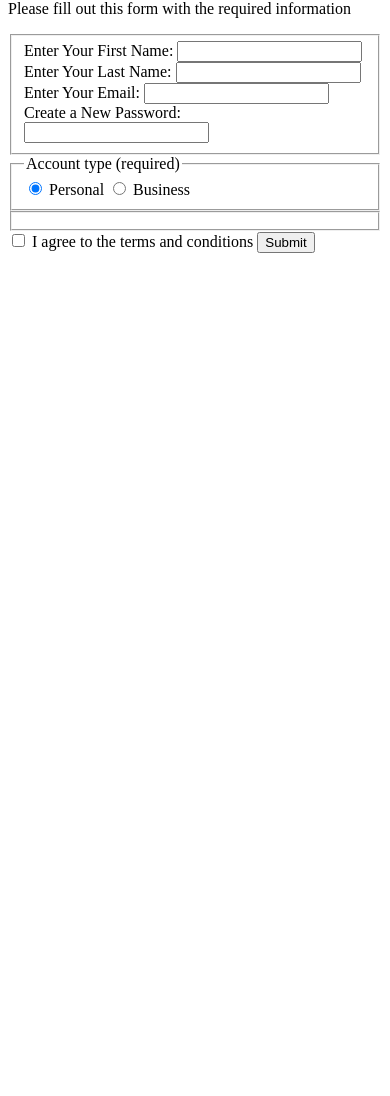
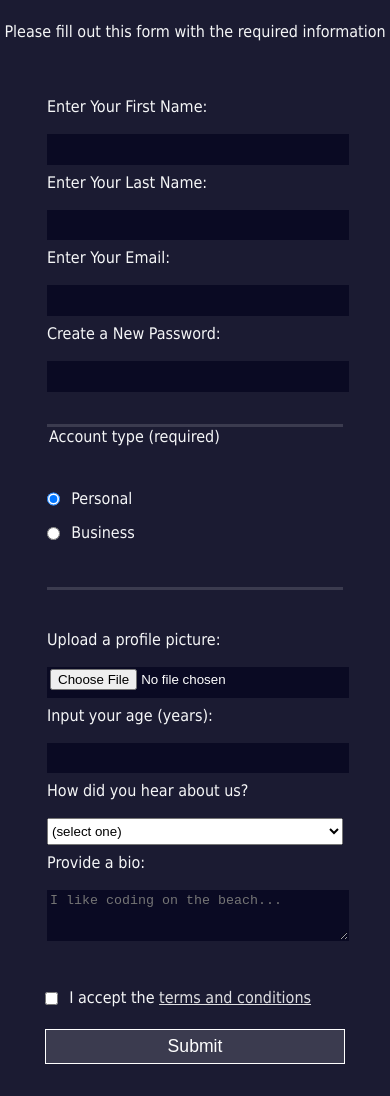
Before and after one commit to AbeJitsu/Registration-Form-HTML, a plain HTML site: page src/index.html in a window 390 px wide. Shown: the part 80-1176 px from the top of the page. Before the commit the page ends 844 px from the top, so only its background shows below. Drawn offline with Linux system fonts and the light colour scheme.

Commit message:
feat: Complete registration form and styles
- Enhanced `index.html`:
  - Added `name` attributes to form inputs for proper data submission.
  - Updated radio buttons and checkbox with `class="inline"` for consistent inline styling.
  - Added profile picture upload, age input, referrer dropdown, and bio textarea fields.
  - Linked the terms and conditions checkbox to the required label and added a hyperlink with `target="_blank"`.

- Added `styles.css`:
  - Styled the form and its components for responsive design and readability.
  - Applied consistent spacing and alignment for inputs, labels, and buttons.
  - Changed the terms and conditions link color to `#dfdfe2` and added underline for visibility.
  - Included specific styling for file inputs, inline elements, and the submit button.

- Fixed the stylesheet link in `index.html` to point to the correct path.

```diff
--- a/src/index.html
+++ b/src/index.html
@@ -1,9 +1,9 @@
 <!DOCTYPE html>
 <html lang="en">
   <head>
-    <meta charset="UTF-8">
+    <meta charset="UTF-8" />
     <title>Registration Form</title>
-    <link rel="stylesheet" href="styles.css" />
+    <link rel="stylesheet" href="../styles.css" />
   </head>
   <body>
     <h1>Registration Form</h1>
@@ -11,17 +11,18 @@
     <form method="post" action="https://register-demo.freecodecamp.org">
       <fieldset>
         <label for="first-name">Enter Your First Name:</label>
-        <input id="first-name" type="text" required />
+        <input id="first-name" name="first-name" type="text" required />
 
         <label for="last-name">Enter Your Last Name:</label>
-        <input id="last-name" type="text" required />
+        <input id="last-name" name="last-name" type="text" required />
 
         <label for="email">Enter Your Email:</label>
-        <input id="email" type="email" required />
+        <input id="email" name="email" type="email" required />
 
         <label for="new-password">Create a New Password:</label>
         <input
           id="new-password"
+          name="new-password"
           type="password"
           pattern="[a-z0-5]{8,}"
           required
@@ -34,7 +35,7 @@
             id="personal-account"
             type="radio"
             name="account-type"
-            value="personal-account"
+            class="inline"
             checked
           />
           Personal
@@ -44,20 +45,45 @@
             id="business-account"
             type="radio"
             name="account-type"
-            value="business-account"
+            class="inline"
           />
           Business
         </label>
       </fieldset>
-      <fieldset></fieldset>
-      <!-- Add the required label and checkbox here -->
+      <fieldset>
+        <label for="profile-picture">Upload a profile picture:</label>
+        <input id="profile-picture" type="file" name="file" />
+
+        <label for="age">Input your age (years):</label>
+        <input id="age" type="number" name="age" min="13" max="120" />
+
+        <label for="referrer">How did you hear about us?</label>
+        <select id="referrer" name="referrer">
+          <option value="">(select one)</option>
+          <option value="1">freeCodeCamp News</option>
+          <option value="2">freeCodeCamp YouTube Channel</option>
+          <option value="3">freeCodeCamp Forum</option>
+          <option value="4">Other</option>
+        </select>
+
+        <label for="bio">Provide a bio:</label>
+        <textarea
+          id="bio"
+          name="bio"
+          rows="3"
+          cols="30"
+          placeholder="I like coding on the beach..."
+        ></textarea>
+      </fieldset>
       <label for="terms-and-conditions">
         <input
+          class="inline"
           id="terms-and-conditions"
           type="checkbox"
           required
+          name="terms-and-conditions"
         />
-        I agree to the terms and conditions
+        I accept the <a href="https://www.freecodecamp.org/news/terms-of-service/" target="_blank">terms and conditions</a>
       </label>
       <input type="submit" value="Submit" />
     </form>
--- /dev/null
+++ b/styles.css
@@ -0,0 +1,89 @@
+/* General body styling */
+body {
+  width: 100%;
+  height: 100vh;
+  margin: 0;
+  background-color: #1b1b32;
+  color: #f5f6f7;
+  font-family: Tahoma, sans-serif;
+  font-size: 16px;
+}
+
+/* Heading and paragraph styling */
+h1,
+p {
+  margin: 1em auto;
+  text-align: center;
+}
+
+/* Form styling */
+form {
+  width: 60vw;
+  max-width: 500px;
+  min-width: 300px;
+  margin: 0 auto;
+  padding-bottom: 2em;
+}
+
+/* Fieldset styling */
+fieldset {
+  border: none;
+  padding: 2rem 0;
+  border-bottom: 3px solid #3b3b4f;
+}
+
+fieldset:last-of-type {
+  border-bottom: none;
+}
+
+/* Label styling */
+label {
+  display: block;
+  margin: 0.5rem 0;
+}
+
+/* Input, textarea, and select styling */
+input,
+textarea,
+select {
+  margin: 10px 0 0 0;
+  width: 100%;
+  min-height: 2em;
+}
+
+input,
+textarea {
+  background-color: #0a0a23;
+  border: 1px solid #0a0a23;
+  color: #ffffff;
+}
+
+/* Inline class for specific inputs */
+.inline {
+  width: unset;
+  margin: 0 0.5em 0 0;
+  vertical-align: middle;
+}
+
+/* Submit button styling */
+input[type="submit"] {
+  display: block;
+  width: 60%;
+  margin: 1em auto;
+  height: 2em;
+  font-size: 1.1rem;
+  background-color: #3b3b4f;
+  border-color: white;
+  min-width: 300px;
+}
+
+/* File input specific padding */
+input[type="file"] {
+  padding: 1px 2px;
+}
+
+/* Terms and conditions link styling */
+label a {
+  color: #dfdfe2;
+  text-decoration: underline;
+}
```
